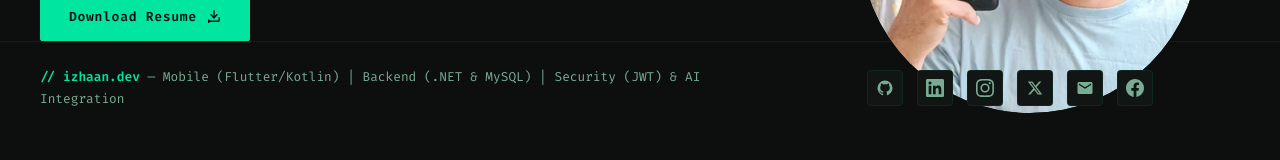
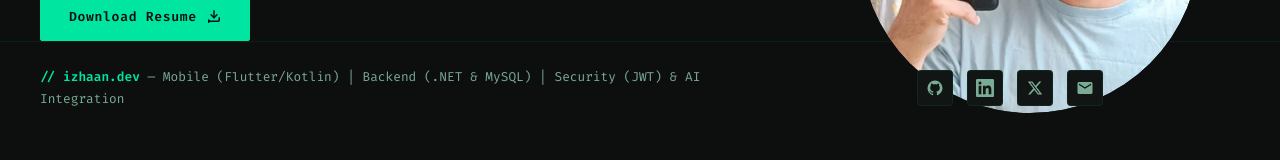
Before and after one commit to Izhaan21/Portfolio, a React (Vite) app: page / in a window 1280 px wide. Shown: the part 336-496 px from the top of the page. Built offline with nearby package versions, Linux system fonts and the light colour scheme.

Commit message:
remove facebook and instagram social links and update render icon

```diff
--- a/src/sections/HeroSection.jsx
+++ b/src/sections/HeroSection.jsx
@@ -120,11 +120,6 @@ export default function HeroSection() {
                 <path d="M20.447 20.452h-3.554v-5.569c0-1.328-.027-3.037-1.852-3.037-1.853 0-2.136 1.445-2.136 2.939v5.667H9.351V9h3.414v1.561h.046c.477-.9 1.637-1.85 3.37-1.85 3.601 0 4.267 2.37 4.267 5.455v6.286zM5.337 7.433a2.062 2.062 0 0 1-2.063-2.065 2.064 2.064 0 1 1 2.063 2.065zm1.782 13.019H3.555V9h3.564v11.452zM22.225 0H1.771C.792 0 0 .774 0 1.729v20.542C0 23.227.792 24 1.771 24h20.451C23.2 24 24 23.227 24 22.271V1.729C24 .774 23.2 0 22.222 0h.003z" />
               </svg>
             </a>
-            <a href="https://instagram.com" target="_blank" rel="noopener noreferrer" className="hero-social-link" title="Instagram">
-              <svg viewBox="0 0 24 24" fill="currentColor" style={{ width: 18, height: 18 }}>
-                <path d="M12 2.163c3.204 0 3.584.012 4.85.07 3.252.148 4.771 1.691 4.919 4.919.058 1.265.069 1.645.069 4.849 0 3.205-.012 3.584-.069 4.849-.149 3.225-1.664 4.771-4.919 4.919-1.266.058-1.644.07-4.85.07-3.204 0-3.584-.012-4.849-.07-3.26-.149-4.771-1.699-4.919-4.92-.058-1.265-.07-1.644-.07-4.849 0-3.204.013-3.583.07-4.849.149-3.227 1.664-4.771 4.919-4.919 1.266-.057 1.645-.069 4.849-.069zm0-2.163c-3.259 0-3.667.014-4.947.072-4.358.2-6.78 2.618-6.98 6.98-.059 1.281-.073 1.689-.073 4.948 0 3.259.014 3.668.072 4.948.2 4.358 2.618 6.78 6.98 6.98 1.281.058 1.689.072 4.948.072 3.259 0 3.668-.014 4.948-.072 4.354-.2 6.782-2.618 6.979-6.98.059-1.28.073-1.689.073-4.948 0-3.259-.014-3.667-.072-4.947-.196-4.354-2.617-6.78-6.979-6.98-1.281-.059-1.69-.073-4.949-.073zm0 5.838a6.162 6.162 0 1 0 0 12.324 6.162 6.162 0 0 0 0-12.324zM12 16a4 4 0 1 1 0-8 4 4 0 0 1 0 8zm6.406-11.845a1.44 1.44 0 1 0 0 2.881 1.44 1.44 0 0 0 0-2.881z" />
-              </svg>
-            </a>
             <a href="https://x.com" target="_blank" rel="noopener noreferrer" className="hero-social-link" title="X (Twitter)">
               <svg viewBox="0 0 24 24" fill="currentColor" style={{ width: 16, height: 16 }}>
                 <path d="M18.244 2.25h3.308l-7.227 8.26 8.502 11.24H16.17l-5.214-6.817L4.99 21.75H1.68l7.73-8.835L1.254 2.25H8.08l4.713 6.231zm-1.161 17.52h1.833L7.084 4.126H5.117z" />
@@ -135,11 +130,6 @@ export default function HeroSection() {
                 <path d="M20 4H4c-1.1 0-2 .9-2 2v12c0 1.1.9 2 2 2h16c1.1 0 2-.9 2-2V6c0-1.1-.9-2-2-2zm0 4-8 5-8-5V6l8 5 8-5v2z" />
               </svg>
             </a>
-            <a href="https://facebook.com" target="_blank" rel="noopener noreferrer" className="hero-social-link" title="Facebook">
-              <svg viewBox="0 0 24 24" fill="currentColor" style={{ width: 18, height: 18 }}>
-                <path d="M24 12.073c0-6.627-5.373-12-12-12s-12 5.373-12 12c0 5.99 4.388 10.954 10.125 11.854v-8.385H7.078v-3.47h3.047V9.43c0-3.007 1.792-4.669 4.533-4.669 1.312 0 2.686.235 2.686.235v2.953H15.83c-1.491 0-1.956.925-1.956 1.874v2.25h3.328l-.532 3.47h-2.796v8.385C19.612 23.027 24 18.062 24 12.073z" />
-              </svg>
-            </a>
           </div>
         </div>
       </div>
--- a/src/sections/SkillsSection.jsx
+++ b/src/sections/SkillsSection.jsx
@@ -93,7 +93,7 @@ const techStack = [
     color: '#46E3B7',
     bg: 'rgba(70,227,183,0.08)',
     border: 'rgba(70,227,183,0.2)',
-    logo: 'https://img.icons8.com/external-tal-revivo-color-tal-revivo/48/external-render-co-cloud-application-hosting-for-developers-logo-color-tal-revivo.png',
+    logo: 'https://cdn.simpleicons.org/render/46E3B7',
   },
   {
     name: 'Git',
```
